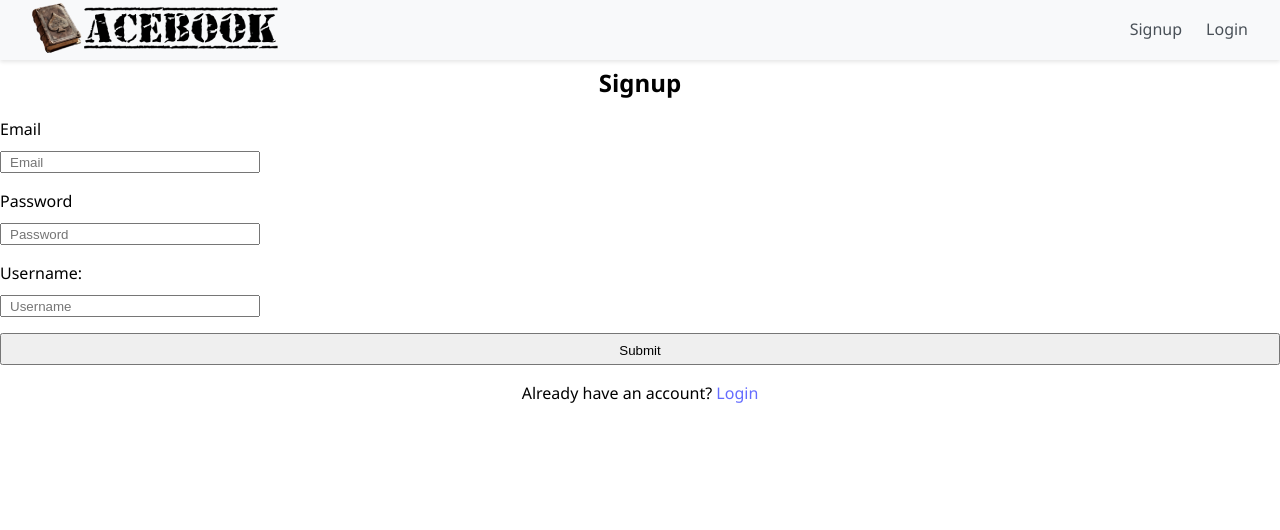
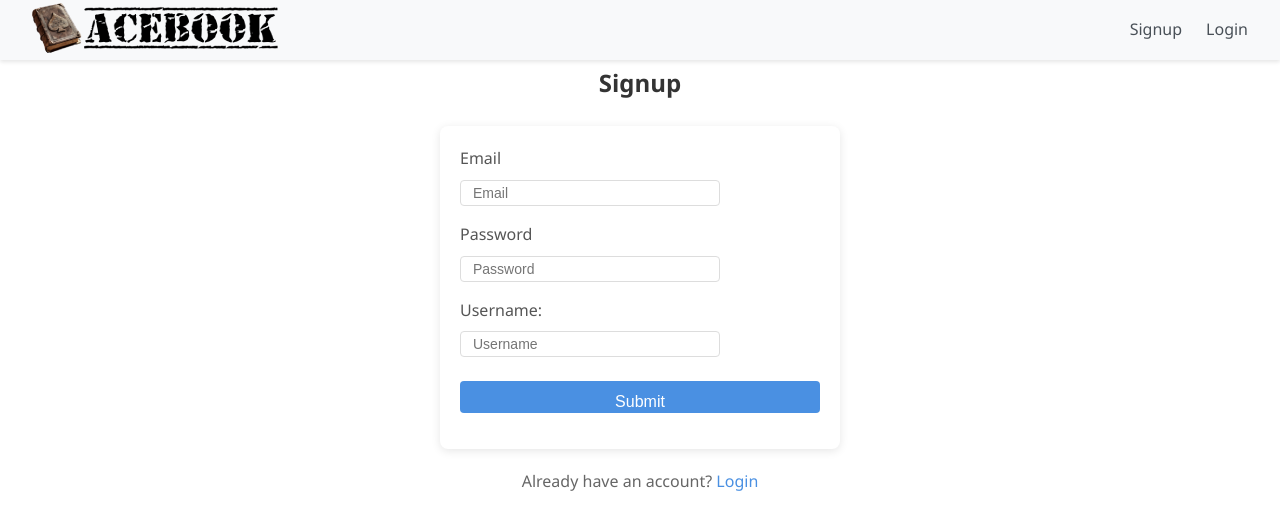
Before and after one commit to zameermohamed/acebook-mern-vite, a React (Vite) app in the folder frontend/: page /signup in a window 1280 px wide. Shown: the top 530 px of the page. Built offline with nearby package versions, Linux system fonts and the light colour scheme; no server answers.

Commit message:
Created basic CSS files to be shared for login/signup

```diff
--- /dev/null
+++ b/frontend/src/pages/AuthPages.css
@@ -0,0 +1,111 @@
+/* AuthPages.css - Styles for Login and Signup pages */
+
+/* Main container styling */
+.auth-form {
+  display: flex;
+  flex-direction: column;
+  max-width: 400px;
+  margin: 0 auto;
+  padding: 20px;
+  border-radius: 8px;
+  box-shadow: 0 2px 10px rgba(0, 0, 0, 0.1);
+  background-color: #ffffff;
+}
+
+/* Page heading */
+h2 {
+  text-align: center;
+  margin-bottom: 24px;
+  color: #333;
+  font-size: 24px;
+}
+
+/* Form labels */
+.auth-form label {
+  margin-bottom: 8px;
+  font-weight: 500;
+  color: #555;
+}
+
+/* Form inputs */
+.auth-form input[type="text"],
+.auth-form input[type="password"],
+.auth-form input[type="email"] {
+  padding: 12px;
+  margin-bottom: 16px;
+  border: 1px solid #ddd;
+  border-radius: 4px;
+  font-size: 14px;
+  transition: border 0.3s ease;
+}
+
+.auth-form input[type="text"]:focus,
+.auth-form input[type="password"]:focus,
+.auth-form input[type="email"]:focus {
+  border-color: #4a90e2;
+  outline: none;
+  box-shadow: 0 0 0 2px rgba(74, 144, 226, 0.2);
+}
+
+/* Submit button */
+.auth-form input[type="submit"] {
+  padding: 12px;
+  background-color: #4a90e2;
+  color: white;
+  border: none;
+  border-radius: 4px;
+  font-size: 16px;
+  cursor: pointer;
+  transition: background-color 0.3s ease;
+  margin-top: 8px;
+}
+
+.auth-form input[type="submit"]:hover {
+  background-color: #357bd8;
+}
+
+/* Error messages */
+.auth-error-msg {
+  margin-top: 16px;
+  padding: 12px;
+  background-color: #ffebee;
+  border-left: 4px solid #f44336;
+  color: #d32f2f;
+  border-radius: 4px;
+  max-width: 400px;
+  margin-left: auto;
+  margin-right: auto;
+}
+
+.auth-error-msg p {
+  margin: 4px 0;
+}
+
+/* Login/Signup redirect link */
+div p {
+  text-align: center;
+  margin-top: 20px;
+  color: #666;
+}
+
+div p a {
+  color: #4a90e2;
+  text-decoration: none;
+  font-weight: 500;
+}
+
+div p a:hover {
+  text-decoration: underline;
+}
+
+/* Responsive adjustments */
+@media (max-width: 480px) {
+  .auth-form {
+    width: 90%;
+    padding: 16px;
+  }
+
+  h2 {
+    font-size: 20px;
+  }
+}
--- a/frontend/src/pages/Login/LoginPage.jsx
+++ b/frontend/src/pages/Login/LoginPage.jsx
@@ -3,7 +3,7 @@ import { useNavigate } from "react-router-dom";
 
 import { login } from "../../services/authentication";
 import Header from "../../components/Header";
-
+import "../AuthPages.css";
 export function LoginPage() {
   const [email, setEmail] = useState("");
   const [password, setPassword] = useState("");
--- a/frontend/src/pages/Signup/SignupPage.jsx
+++ b/frontend/src/pages/Signup/SignupPage.jsx
@@ -3,7 +3,7 @@ import { useNavigate } from "react-router-dom";
 
 import { signup } from "../../services/authentication";
 import Header from "../../components/Header";
-
+import "../AuthPages.css";
 export function SignupPage() {
   const [email, setEmail] = useState("");
   const [password, setPassword] = useState("");
```
